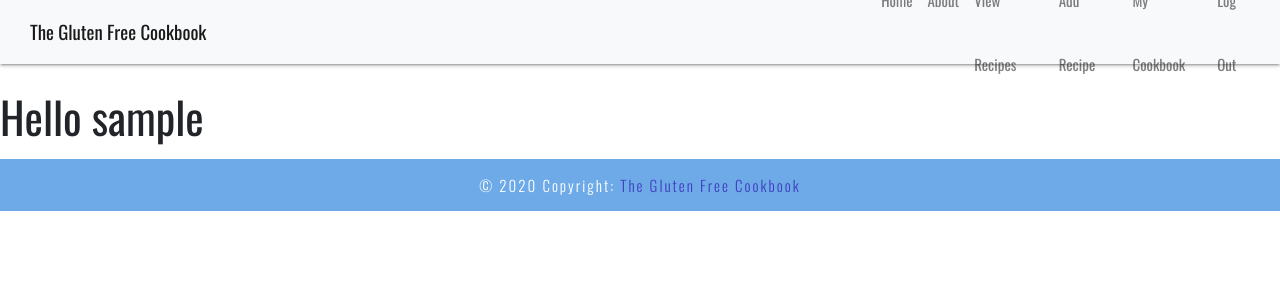
After one commit to aprilha3097/The-Gluten-Free-Blog, a Flask app: page /cookbook/1 in a window 1280 px wide. The commit adds this page. Shown: the top 300 px of the page. Run offline with Flask 2, Linux system fonts and the light colour scheme; the visitor is signed in with stand-in values (Sample User, id 1); a database or web service that is not in the repository returns one stand-in record (values such as "Sample title"); some libraries are stand-ins or nearby versions.

Commit message:
Add basic structure to the My Cookbook page for specific user

```diff
--- a/app.py
+++ b/app.py
@@ -111,6 +111,15 @@ def login():
     return render_template("login.html")
 
 
+@app.route("/cookbook/<username>", methods=["GET", "POST"])
+def cookbook(username):
+    username = mongo.db.users.find_one(
+        {"username": session["user"]})["username"]
+    if session["user"]:
+        return render_template("cookbook.html", username=username)
+    return redirect(url_for("login"))
+
+
 @app.route("/add_recipe", methods=["GET", "POST"])
 def add_recipe():
     if request.method == "POST":
--- a/templates/base.html
+++ b/templates/base.html
@@ -33,7 +33,7 @@
                     <a class="nav-link" href="{{ url_for('recipes') }}">View Recipes</a>
                     {% if session.user %}
                         <a class="nav-link" href="{{ url_for('add_recipe') }}">Add Recipe</a>
-                        <a class="nav-link" href="#">My Cookbook</a>
+                        <a class="nav-link" href="{{ url_for('cookbook', username=session['user']) }}">My Cookbook</a>
                         <a class="nav-link" href="{{ url_for('logout')}}">Log Out</a>
                     {% else %}
                         <a class="nav-link" href="{{ url_for('login') }}">Log In</a>
--- /dev/null
+++ b/templates/cookbook.html
@@ -0,0 +1,6 @@
+{% extends "base.html" %}
+{% block content %}
+
+<h3>Hello {{ username }}</h3>
+
+{% endblock %}
```
